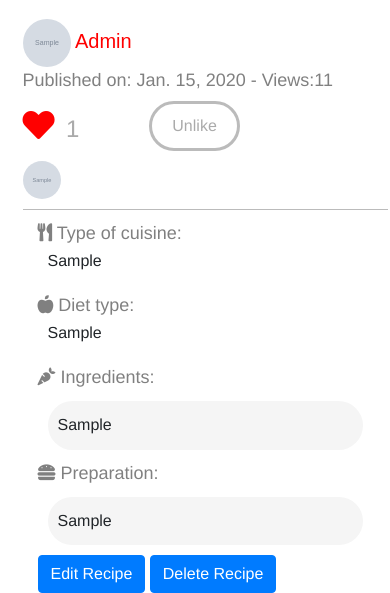
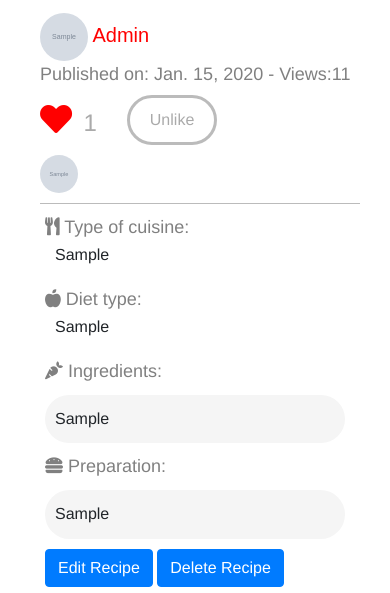
Before and after one commit to Jeanca7/choppingboard.ie, a Django app: page /recipe_detail/1/ in a window 390 px wide. Shown: the part 742-1335 px from the top of the page. Run offline with Django 3.2, Linux system fonts and the light colour scheme; a user stored in the database is signed in; data comes from the database, SQL or seed files in the repository; tables that the repository leaves empty hold one stand-in row (values such as "Sample post"); grey boxes marked "Sample" are stand-in pictures; some libraries are stand-ins or nearby versions.

Commit message:
recipe view layout complete

```diff
--- a/recipes/templates/recipes/recipe/recipe_detail.html
+++ b/recipes/templates/recipes/recipe/recipe_detail.html
@@ -25,6 +25,7 @@
 
 
         <div class="recipe-content">
+            <div class="recipe-info">
             <div class="row cook-desc">
                     <a href="{% url 'user_detail' recipe.cook %}">
                     <h5 class="avatar-cook-name"><img src="{{ MEDIA_URL }}{{ recipe.cook.profile.image }}" class="img-circle"> {{ recipe.cook.username }}</h5>
@@ -49,6 +50,7 @@
                     Unlike
                     {% endif %}
                 </a>
+
                 {% endif %}
                 </div>
 
@@ -60,7 +62,7 @@
                 {% endwith %}
                 </span>
                 </div>
-
+            </div>
 
                     <span class="main-text"><i class="fas fa-utensils"></i> Type of cuisine:</span>
                     <p class="main-p">{{recipe.cusine_type}}</p>
--- a/static/css/style.css
+++ b/static/css/style.css
@@ -81,20 +81,31 @@ video {
 
 @media (max-width: 40rem) {
     video{
-        width: 365px;
+        width: 320px;
+        height: 190px;
     }
     .image-size{
-        width: 365px;
+        width: 320px;
+        height: 380px;
+    }
+
+    .recipe-content{
+        max-width: 320px;
     }
 }
 
 
 @media (max-width: 320px) {
     video{
-        width: 320px;
+        width: 280px;
+        height: 190px;
     }
     .image-size{
-        width: 320px;
+        width: 280px;
+        height: 340px;
+    }
+    .recipe-content{
+        max-width: 280px;
     }
 }
 
@@ -382,7 +393,7 @@ ul.messages li a.close {
 
 .image-size{
     justify-content: center;
-    margin: 10px;
+    margin: 10px 0;
 }
 
 .image-preview, .image-detail {
@@ -416,8 +427,7 @@ ul.messages li a.close {
     background-color: #F5F5F5;
     border-radius: 25px;
     padding: 10px;
-    max-width: 590px;
-    margin: 10px;
+    margin: 10px 0;
 }
 
 
@@ -527,7 +537,7 @@ img.user-detail {
     border:3px solid #bbb;
     border-radius:26px;
     padding:10px 20px;
-    margin:5px 70px 0;
+    margin-left: 30px;
 }
 
 .main-p{
@@ -535,5 +545,11 @@ img.user-detail {
 }
 
 .recipe-content{
-    padding-left: 20px;
+    padding-left: 10px;
+    padding-right: 10px;
+    width: 600px
 }
+
+.recipe-info{
+    padding-left: 10px;
+}
```
